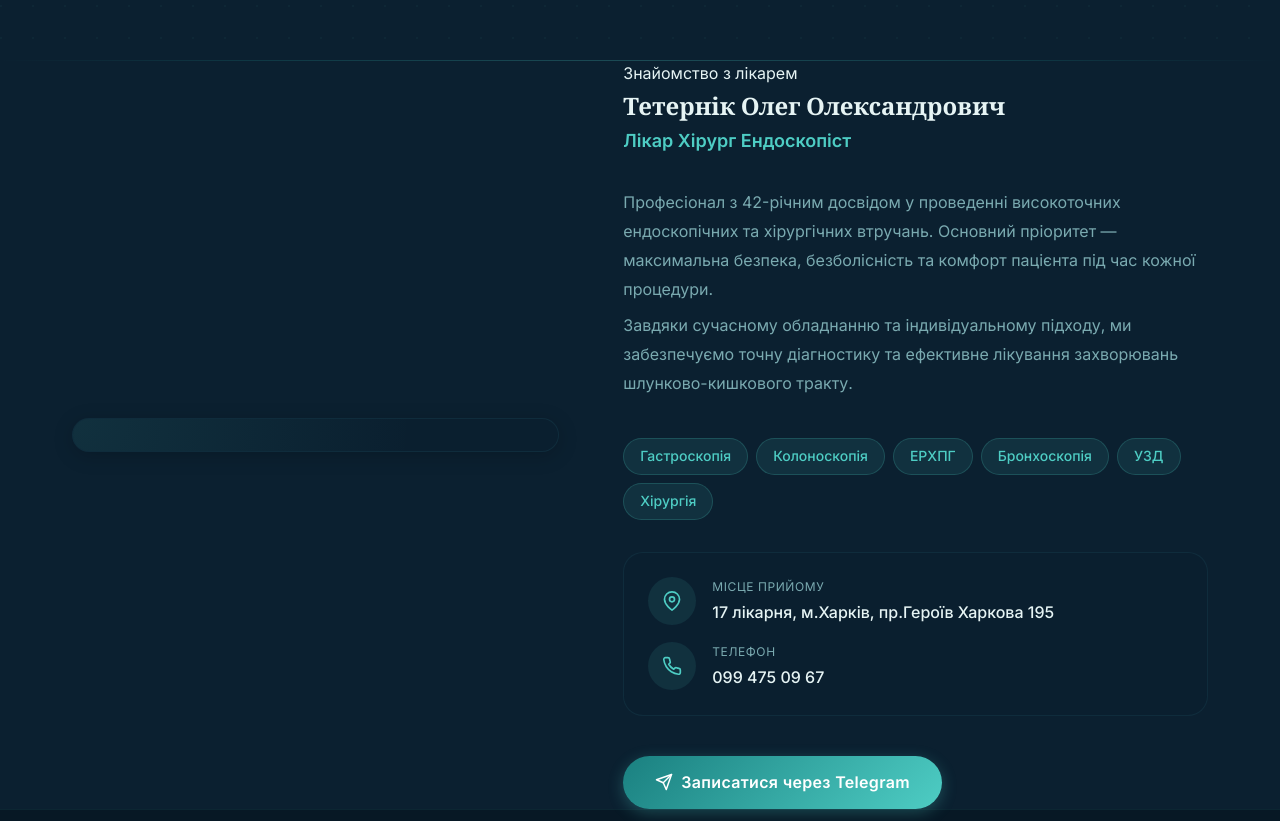
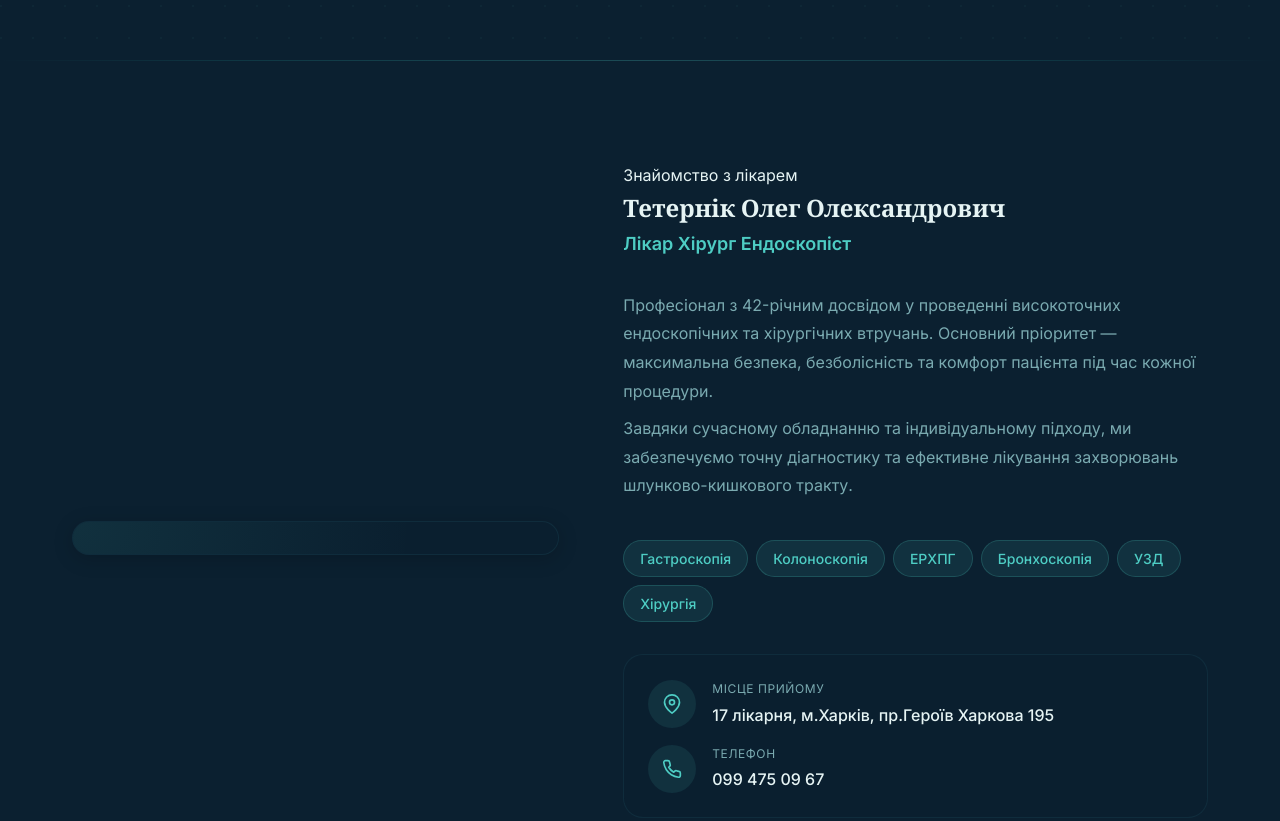
Before and after one commit to DanilTet/doctor-portfolio-website, a plain HTML site: page index.html in a window 1280 px wide. Shown: the part 1179-2000 px from the top of the page. Drawn offline with nearby package versions, Linux system fonts and the light colour scheme; a script that the page names is missing.

Commit message:
fix: add vertical padding to About section

```diff
--- a/css/styles.css
+++ b/css/styles.css
@@ -1334,6 +1334,10 @@ h1, h2, h3, h4, h5, h6 {
 /* ============================================================
    ABOUT SECTION
    ============================================================ */
+.about {
+  padding: var(--space-section) 0;
+}
+
 .about__inner {
   display: grid;
   grid-template-columns: 1fr 1.2fr;
```
